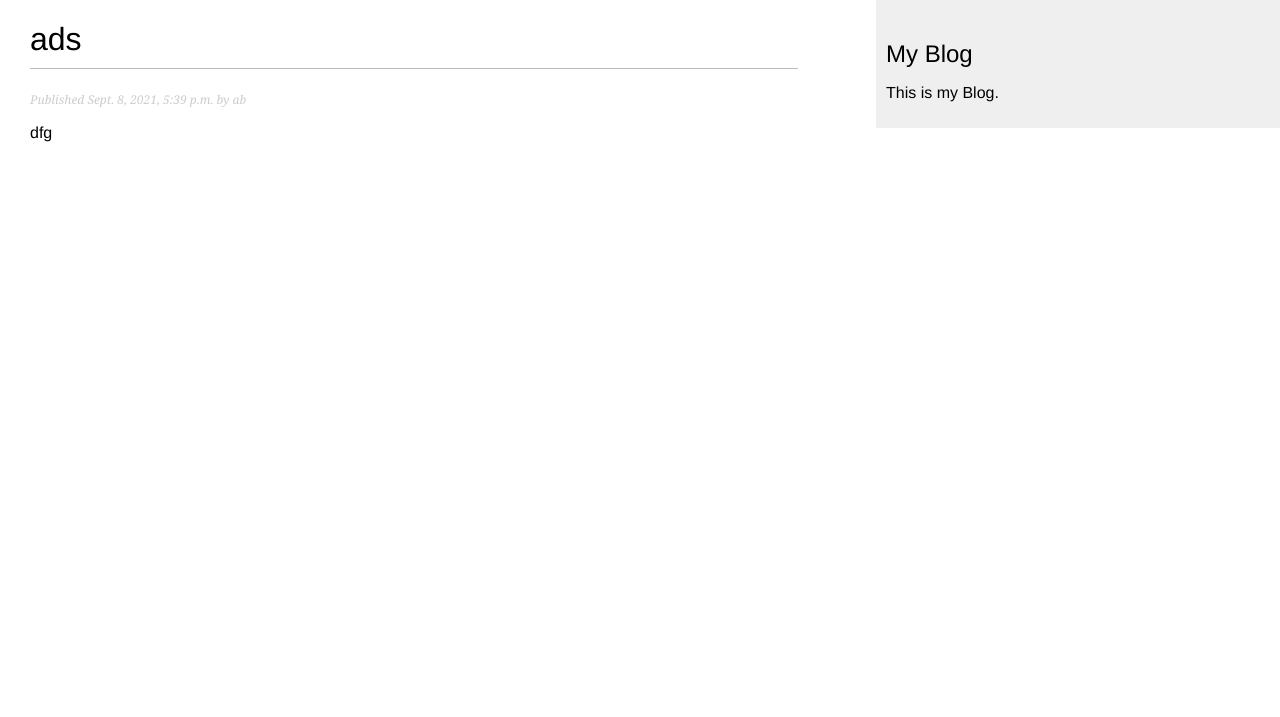
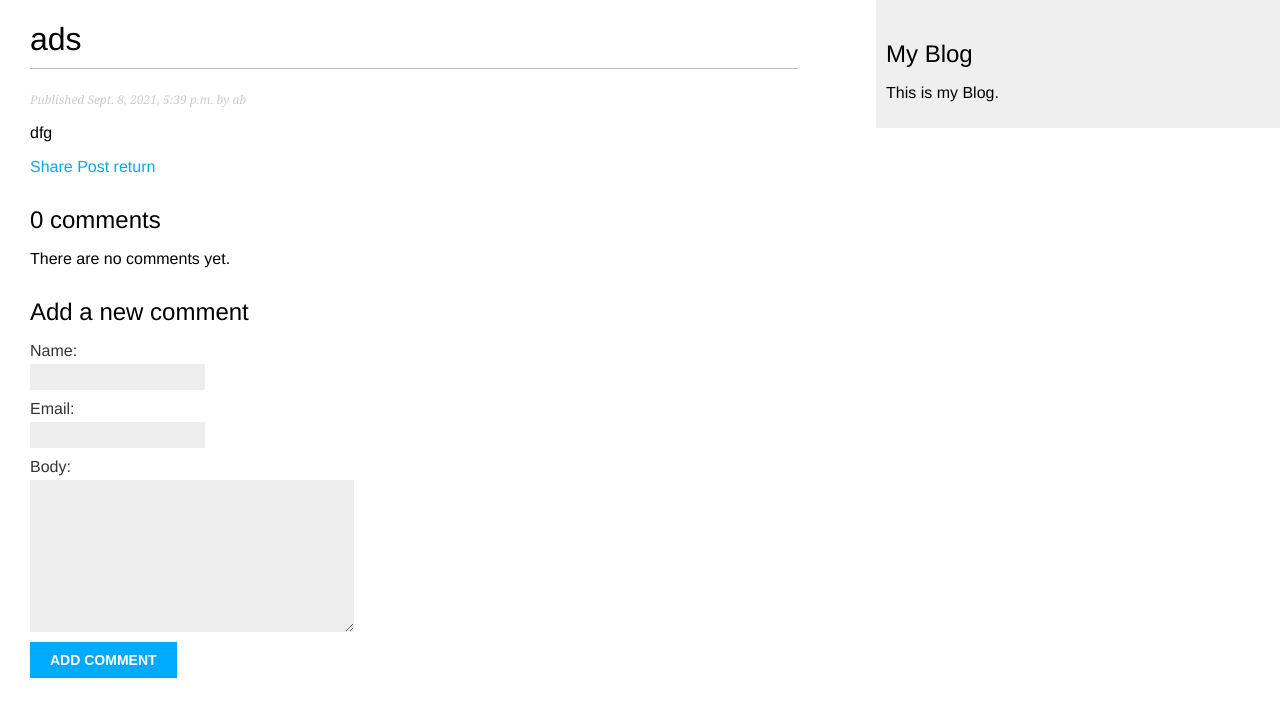
Before and after one commit to khaled-hamada/MyBlog, a Django app: a page that uses blog/templates/blog/post/detail.html in a window 1280 px wide. Shown: the top 717 px of the page. Run offline with Django 3.2, Linux system fonts and the light colour scheme; data comes from the database, SQL or seed files in the repository; both versions use the stored data as it was after the commit.

Commit message:
add new features to the blog 1. allow sharing posts by email using django and gmail, 2. add comment system features to the blog, next i will add tags features to group all relevant blogs

```diff
--- /dev/null
+++ b/blog/forms.py
@@ -0,0 +1,17 @@
+from django import forms
+from .models import Comment
+
+class EmailPostForm(forms.Form):
+    name = forms.CharField(label ='your name' ,max_length=264)
+    sender = forms.EmailField(label='your email')
+    receiver = forms.EmailField(label='reciver email')
+    comments = forms.CharField(label='any comments?',
+                                required = False,
+                                widget=forms.Textarea)
+
+
+
+class CommentPostForm(forms.ModelForm):
+    class Meta:
+        model = Comment
+        fields = ('name', 'email','body')
--- a/blog/models.py
+++ b/blog/models.py
@@ -8,7 +8,15 @@ class PublishedManager(models.Manager):
     def get_queryset(self):
         return super(PublishedManager, self).get_queryset().filter(status='published')
 
-class Post(models.Model):
+class Postable(models.Model):
+    body = models.TextField()
+    created = models.DateTimeField(auto_now_add=True)
+    updated = models.DateTimeField(auto_now=True)
+
+    class Meta:
+        abstract = True
+
+class Post(Postable, models.Model):
     """  A post model class to create blog posts """
     STATUS_CHOICES = (
         ('draft', 'Draft'),
@@ -21,10 +29,7 @@ class Post(models.Model):
     slug = models.SlugField(max_length=264, unique_for_date='published')
     author = models.ForeignKey(User, on_delete=models.CASCADE ,
                                 related_name='blog_posts')
-    body = models.TextField()
     published = models.DateTimeField(default=timezone.now)
-    created = models.DateTimeField(auto_now_add= True  )
-    updated = models.DateTimeField(auto_now= True)
     status = models.CharField(max_length = 16,
                               choices=STATUS_CHOICES,
                               default = 'draft')
@@ -44,3 +49,17 @@ class Post(models.Model):
                             self.slug
                         ]
         )
+
+
+class Comment(Postable, models.Model):
+    post = models.ForeignKey(Post, on_delete=models.CASCADE,
+                             related_name= 'comments')
+    name = models.CharField(max_length=254)
+    email = models.EmailField()
+    active = models.BooleanField(default=True)
+
+    class Meta:
+        ordering = ('created',)
+
+    def __str__(self):
+        return f'Comment by{self.name} on {self.post} '
--- a/blog/templates/blog/post/detail.html
+++ b/blog/templates/blog/post/detail.html
@@ -8,4 +8,44 @@
         Published {{ post.published }} by {{ post.author }}
     </p>
     {{post.body|linebreaks }}
+    <p>
+        <a href="{%url 'blog:post-share' post.id %}">
+            Share Post
+        </a>
+
+        <a href="{%url 'blog:post-list' %}">
+           return
+        </a>
+    </p>
+
+    {% with comments.count as total_comments %}
+        <h2>
+            {{total_comments}} comment{{total_comments|pluralize}}
+
+        </h2>
+    {% endwith %}
+    {% for comment in comments %}
+        <div class="comment">
+            <p class='info'>
+                comment {{forloop.counter}} by {{comment.name }}
+                {{comment.created }}
+            </p>
+            {{comment.body|linebreaks}}
+        </div>
+    {% empty %}
+        <p>There are no comments yet.</p>
+    {% endfor %}
+
+    {%if new_comment %}
+        <h2>Your comment has been added.</h2>
+    {% else %}
+        <h2>Add a new comment</h2>
+        <form method="POST">
+            {% csrf_token %}
+            {{comment_form.as_p}}
+            <p>
+                <input type="submit" value="Add comment">
+            </p>
+        </form>
+    {%endif%}
 {% endblock %}
--- a/blog/urls.py
+++ b/blog/urls.py
@@ -9,4 +9,8 @@ urlpatterns = [
         views.post_detail,
         name='post-detail'
     ),
+    path('<int:post_id>/share/',
+        views.post_share,
+        name='post-share'
+    ),
 ]
--- a/blog/views.py
+++ b/blog/views.py
@@ -1,9 +1,9 @@
 from django.shortcuts import render, get_object_or_404
 from django.core.paginator import Paginator, EmptyPage, PageNotAnInteger
 from django.views.generic import ListView
-
-from .models import Post
-
+from django.core.mail import send_mail
+from .models import Post, Comment
+from .forms import  EmailPostForm, CommentPostForm
 
 class PostList(ListView):
     queryset = Post.publishedPosts.all()
@@ -21,4 +21,62 @@ def post_detail(request, year, month, day, post):
                             published__day = day,
 
     )
-    return render(request, 'blog/post/detail.html', {'post':post})
+    #List of active comments
+    comments = post.comments.filter(active=True)
+    new_comment = None
+
+    if request.method == 'POST':
+        # validate data
+        comment_form = CommentPostForm(request.POST)
+        if comment_form.is_valid():
+            # create but do not save to the db
+            new_comment = comment_form.save(commit=False)
+            new_comment.post = post
+            #save to the db
+            new_comment.save()
+            comment_form = CommentPostForm()
+    else:
+        comment_form = CommentPostForm()
+
+    return render(request, 'blog/post/detail.html',
+                 {
+                    'post':post,
+                    'comment_form':comment_form,
+                    'new_comment':new_comment,
+                     'comments':comments
+                 })
+
+
+
+def post_share(request, post_id: int) :
+    post = get_object_or_404(Post, id = post_id, status='published')
+    send = False
+    # 2 possible http actions  get or post
+    if request.method == 'POST':
+        form = EmailPostForm(request.POST)
+
+        if form.is_valid():
+            # cleaned data allways contains
+            # the valid data only
+
+            cd = form.cleaned_data
+            #send email
+            post_url = request.build_absolute_uri(post.get_absolute_url())
+            subject = f'{cd["name"]} recommends you read {post.title}'
+            message = f'Read {post.title} at {post_url}\n\n'\
+                      f'{cd["name"]}\'s comments: {cd["comments"]}'
+
+            send_mail(subject, message,'omarahmed010052@gmail',[cd['receiver']])
+            send = True
+
+        # else if not valid
+        # return http response with form.errors
+
+
+    else:
+        form = EmailPostForm()
+    return render(request, 'blog/post/share.html',{
+                    'post':post,
+                    'form':form,
+                    'sent':send,
+                    })
```
Also changed, not shown: blog/admin.py (+7 -1 lines), blog/templates/blog/post/share.html (added, +20 -0 lines), mysite/settings.py (+9 -0 lines), blog/migrations/0003_comment.py (added), blog/migrations/0004_alter_comment_name.py (added), db.sqlite3.
